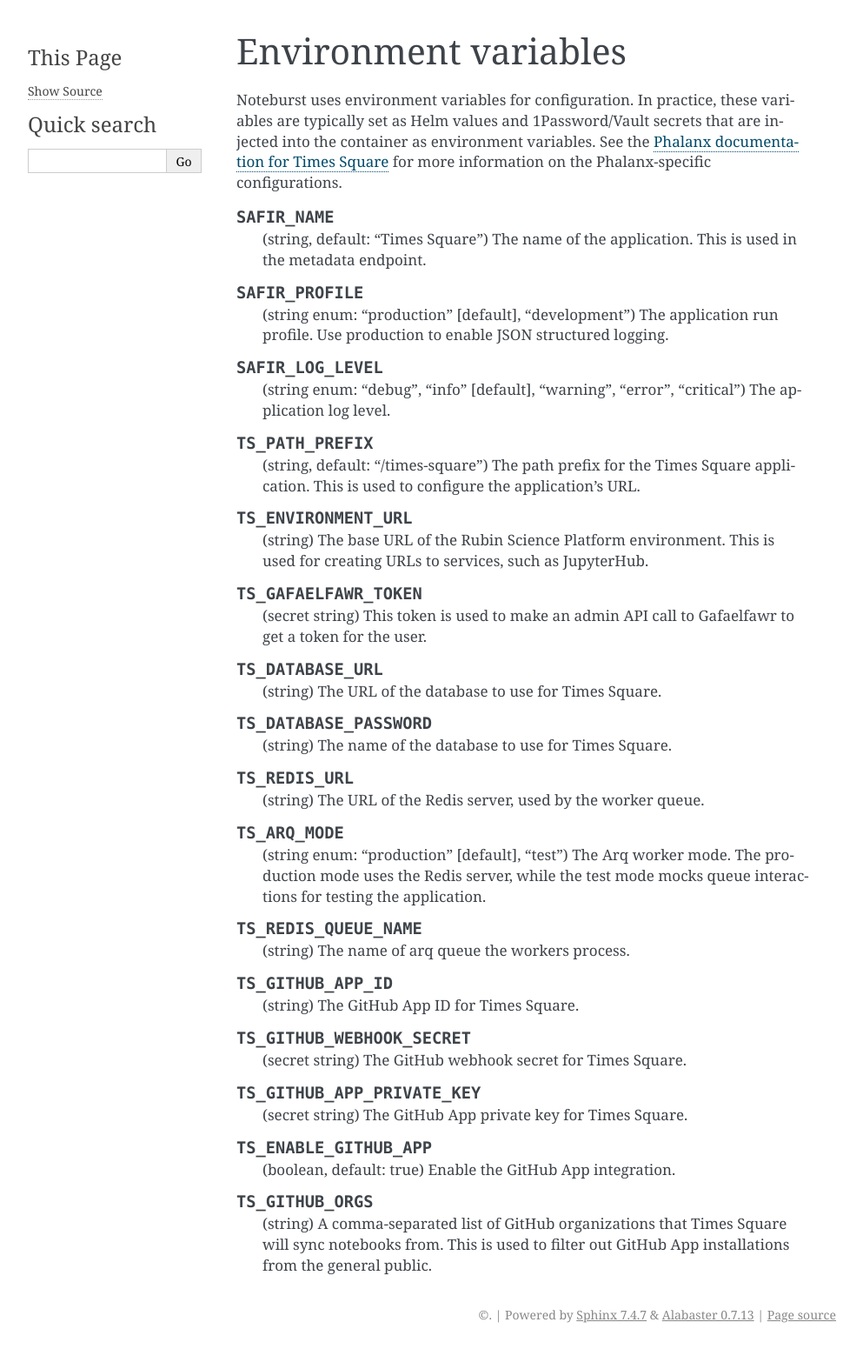
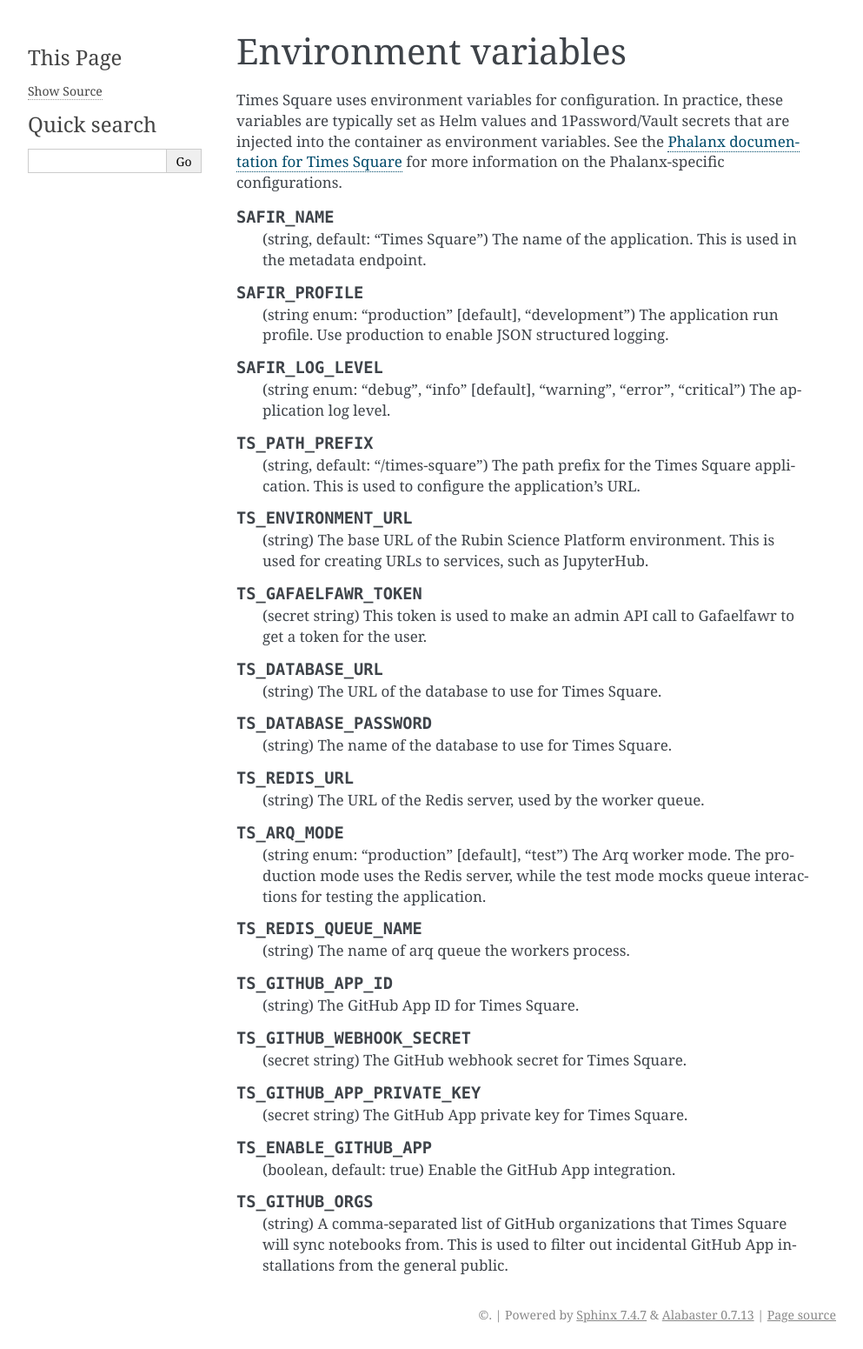
Before and after one commit to lsst-sqre/times-square, a Sphinx documentation site: the page built from docs/user-guide/environment-variables.rst, in a window 1280 px wide. Shown: the whole page at 87% size, without its empty margins (148-1141 px from the left). Built offline with Sphinx 7.4.7, drawn with Linux system fonts in a browser that asks for light colours; pages that are not in the unit, such as notebooks, are missing from menus; the version number could not be read and is left out.

Commit message:
Fix typo in env vars docs

```diff
--- a/docs/user-guide/environment-variables.rst
+++ b/docs/user-guide/environment-variables.rst
@@ -2,7 +2,7 @@
 Environment variables
 #####################
 
-Noteburst uses environment variables for configuration.
+Times Square uses environment variables for configuration.
 In practice, these variables are typically set as Helm values and 1Password/Vault secrets that are injected into the container as environment variables.
 See the `Phalanx documentation for Times Square <https://phalanx.lsst.io/applications/times-square/index.html>`__ for more information on the Phalanx-specific configurations.
 
@@ -73,4 +73,4 @@
 
 .. envvar:: TS_GITHUB_ORGS
 
-   (string) A comma-separated list of GitHub organizations that Times Square will sync notebooks from. This is used to filter out GitHub App installations from the general public.
+   (string) A comma-separated list of GitHub organizations that Times Square will sync notebooks from. This is used to filter out incidental GitHub App installations from the general public.
```
